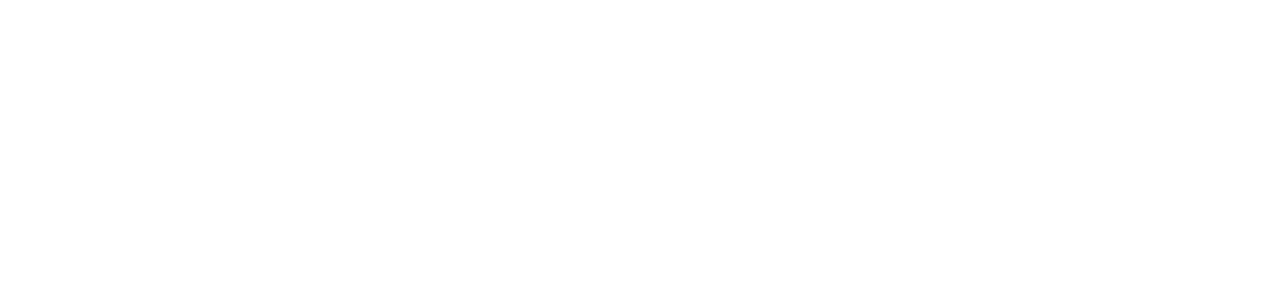
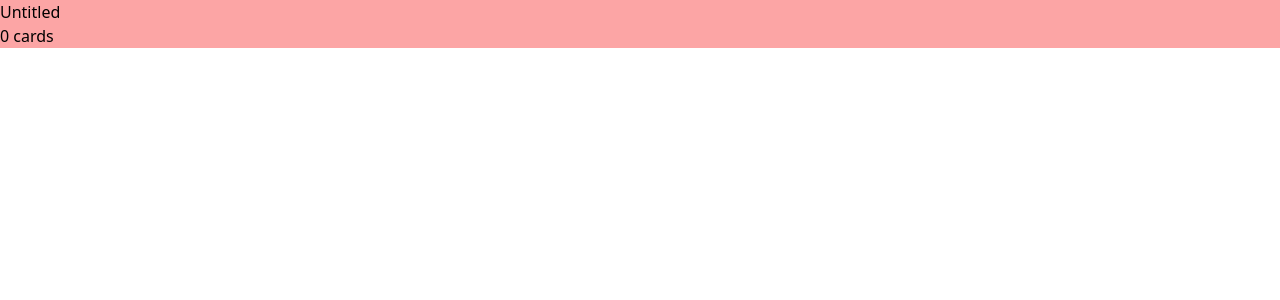
Before and after one commit to niyazmu/flashcards-app, a React (Vite) app: page / in a window 1280 px wide. Shown: the top 300 px of the page. Built offline with nearby package versions, Linux system fonts and the light colour scheme.

Commit message:
feat(deck): add deck component with placeholders

```diff
--- /dev/null
+++ b/src/components/Deck.jsx
@@ -0,0 +1,10 @@
+function Deck({ name, numberOfCards, colour }) {
+  return (
+    <div className={`${colour}`}>
+      <h1>{name}</h1>
+      <span>{numberOfCards} cards</span>
+    </div>
+  );
+}
+
+export default Deck;
--- a/src/components/Main.jsx
+++ b/src/components/Main.jsx
@@ -1,7 +1,11 @@
+import Deck from "./Deck.jsx";
+
 function Main() {
   return (
     <>
-      <main></main>
+      <main>
+        <Deck name="Untitled" numberOfCards="0" colour="bg-red-300" />
+      </main>
     </>
   );
 }
```
